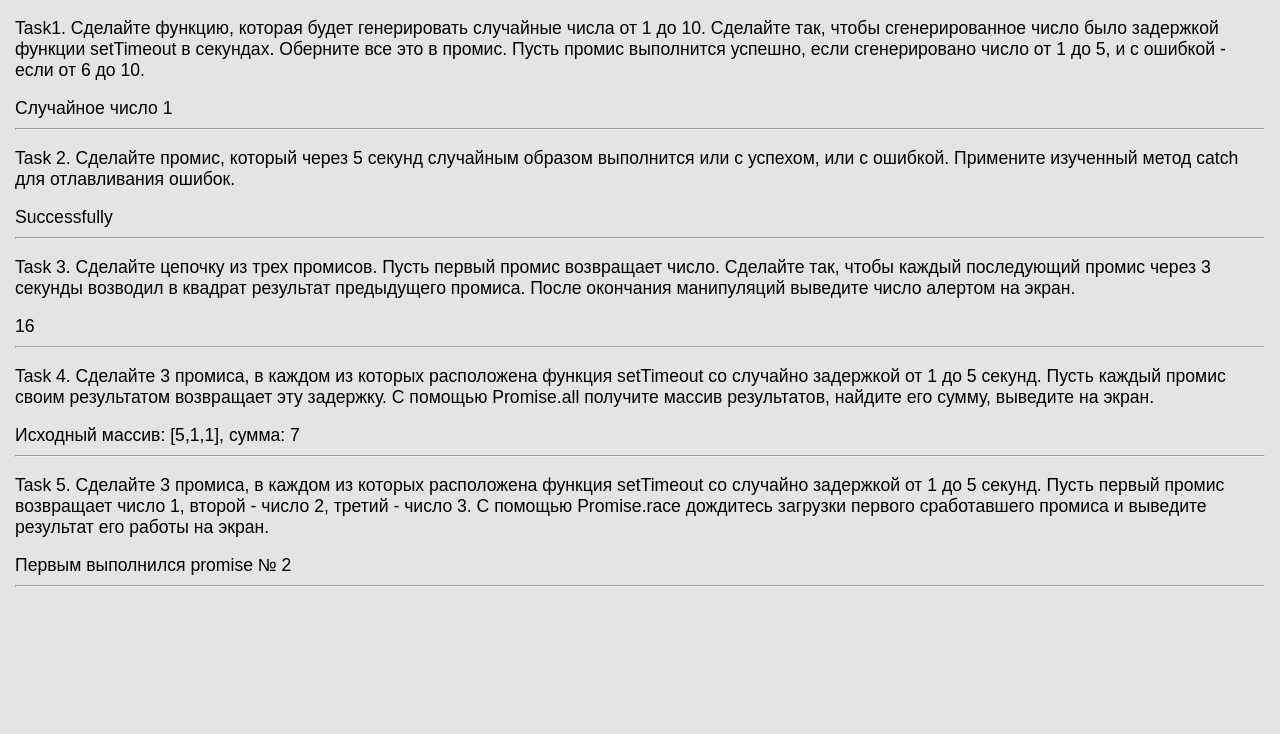
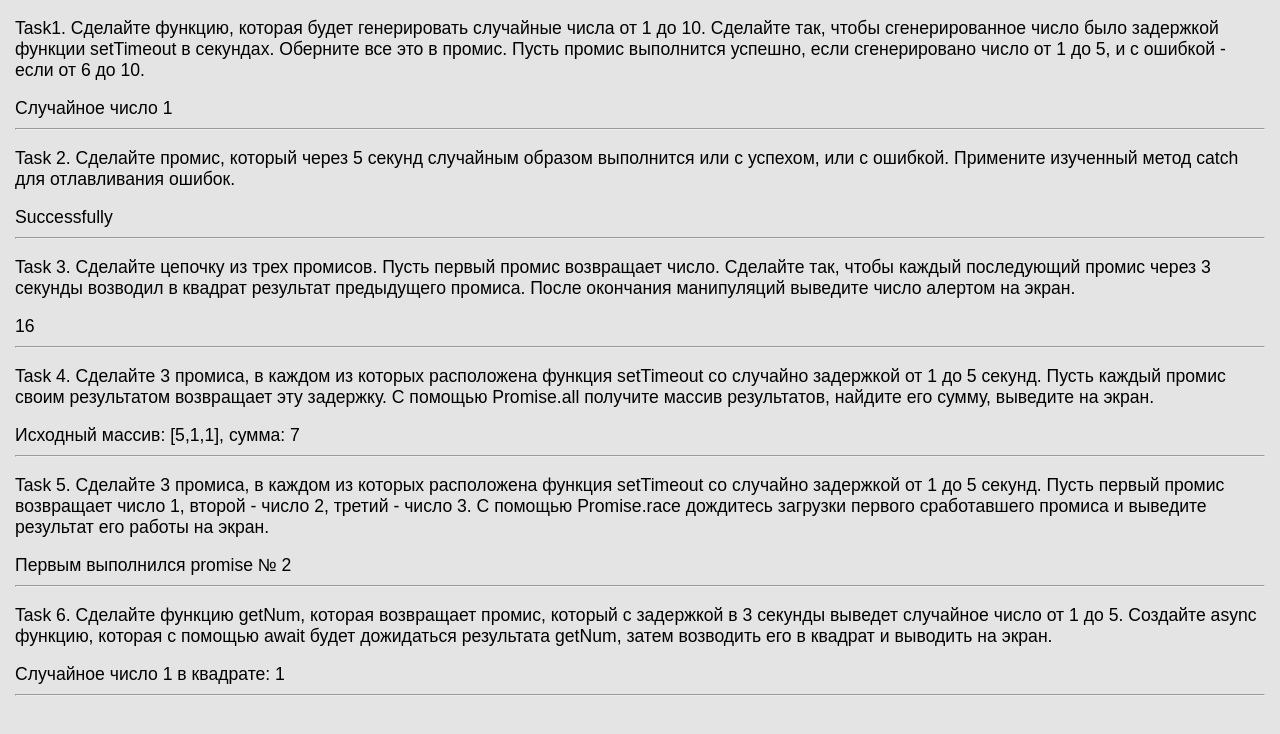
Before and after one commit to NikitaBelevich/Promises-Lesson, a plain HTML site: page index.html in a window 1280 px wide. Drawn offline with Linux system fonts and the light colour scheme.

Commit message:
Task 6 complete

```diff
--- a/index.html
+++ b/index.html
@@ -64,6 +64,16 @@
 
     <hr>
 
+    <div>
+        <p>Task 6. Сделайте функцию getNum, которая возвращает промис, который с задержкой в 3 секунды выведет случайное число от 1 до 5. Создайте async функцию, которая с помощью await будет дожидаться результата getNum, затем возводить его в квадрат и выводить на экран.
+        </p>
+        <div class="task6">
+
+        </div>
+    </div>
+
+    <hr>
+
 
     <script src="js/app.js" defer></script>
 </body>
--- a/js/app.js
+++ b/js/app.js
@@ -160,3 +160,23 @@ const result5 = Promise.race([prom5_1, prom5_2, prom5_3]).then(
         task5.textContent = `Первым выполнился promise № ${value}`;
     }
 );
+
+//Task 6 ------------------------------------------------
+// Сделайте функцию getNum, которая возвращает промис, который с задержкой в 3 секунды выведет случайное число от 1 до 5. Создайте async функцию, которая с помощью await будет дожидаться результата getNum, затем возводить его в квадрат и выводить на экран.
+const task6 = document.querySelector('.task6');
+
+function getNum() {
+    return new Promise((resolve) => {
+        setTimeout(() => {
+            const randomNum = getRandomInt(1, 5);
+            resolve(randomNum);
+        }, 3000);
+    });
+}
+
+
+waitGetNum();
+async function waitGetNum() {
+    let randomNum = await getNum(); // ждём 3 секунды пока промис выполнится и вернёт случайное число
+    task6.textContent = `Случайное число ${randomNum} в квадрате: ${randomNum ** 2}`;
+}
```
